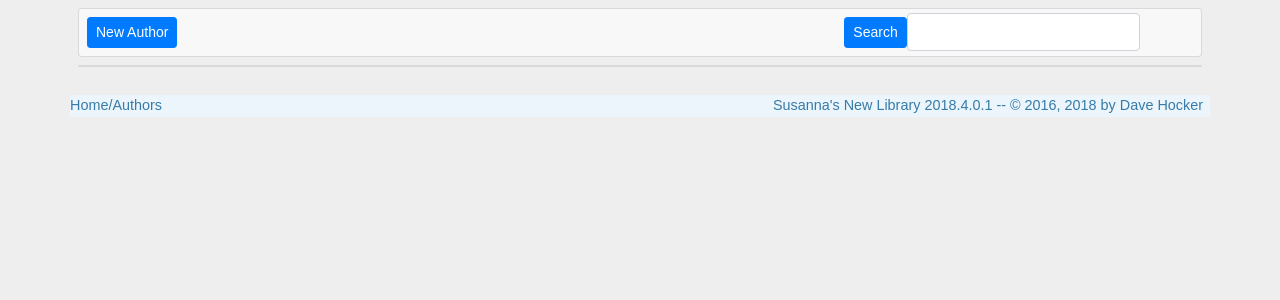
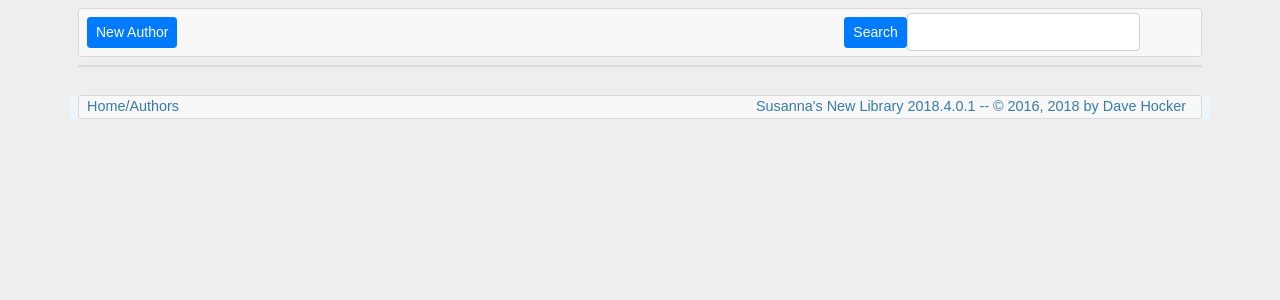
Before and after one commit to dhocker/susannas-library-frb, a Flask app: page /authors-page in a window 1280 px wide. Shown: the part 92-392 px from the top of the page. Run offline with Flask 2, Linux system fonts and the light colour scheme; parts of the project's set-up code (start-up, migrations or seed data) failed here and were passed over; some libraries are stand-ins or nearby versions.

Commit message:
Apply card class to footer panel.

```diff
--- a/app/templates/layout.html
+++ b/app/templates/layout.html
@@ -99,6 +99,7 @@
 </body>
 
 <footer class="container footer">
+    <div class="card">
         <div class="row">
             <div class="col-md-6">
                 <a href="{{ url_for('get_home') }}">Home/Authors</a>
@@ -111,5 +112,6 @@
                 </a>
             </div>
         </div>
+    </div>
 </footer>
 </html>
```
Lines whose indentation alone changed are shown as unchanged.
